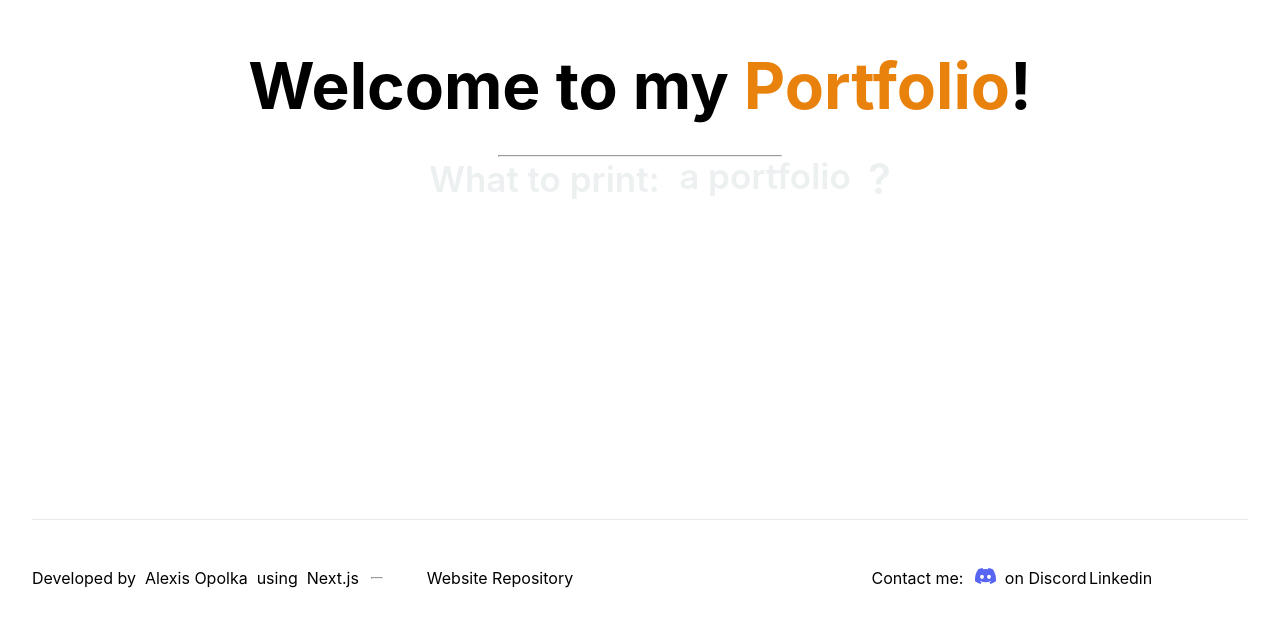
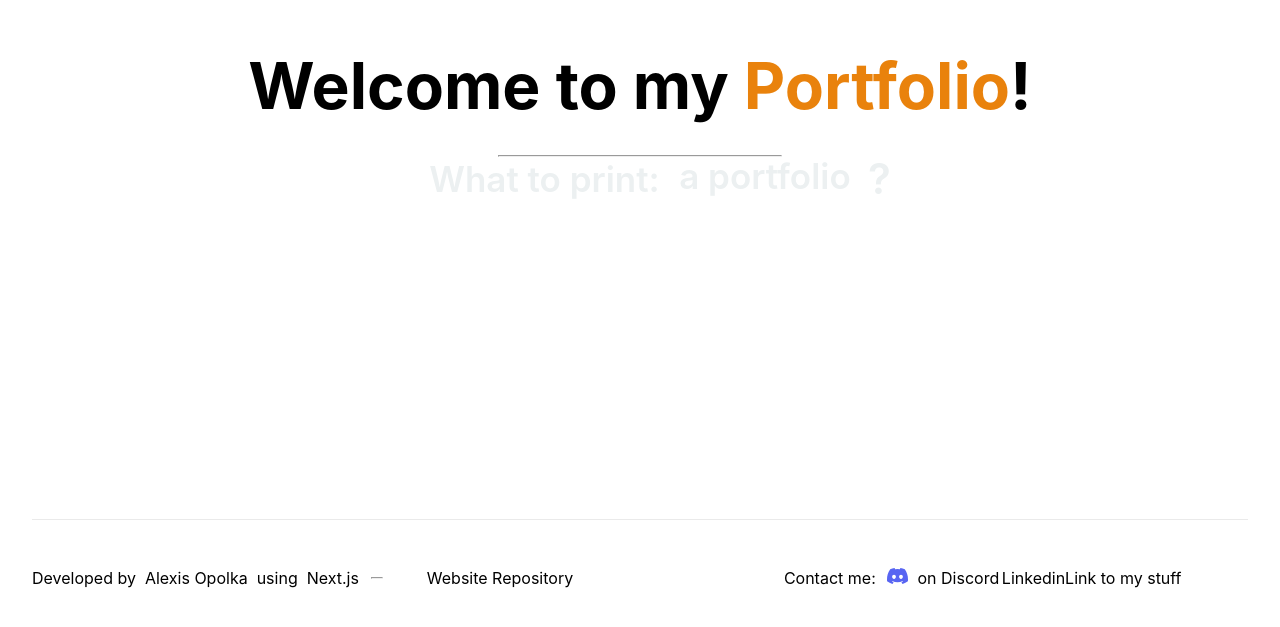
Before and after one commit to alexis-opolka/alexis-opolka.github.io, a Next.js app: page / in a window 1280 px wide. Shown: the part 281-908 px from the top of the page. Built offline with nearby package versions, Linux system fonts and the light colour scheme.

Commit message:
Test Android filters

```diff
--- a/pages/footer.tsx
+++ b/pages/footer.tsx
@@ -19,6 +19,7 @@ export default function Footer() {
         &nbsp; on Discord</a>
 
         <a href="linkedin://linkedin.com/in/alexis-opolka">Linkedin</a>
+        <a href="intent://discord.com#Intent;scheme=discord_redirect;action=/users/601745027789619203;end">Link to my stuff</a>
       </p>
     </footer>
   )
```
Also changed, not shown: 1 other file (tests, documents, lock files or other folders).
